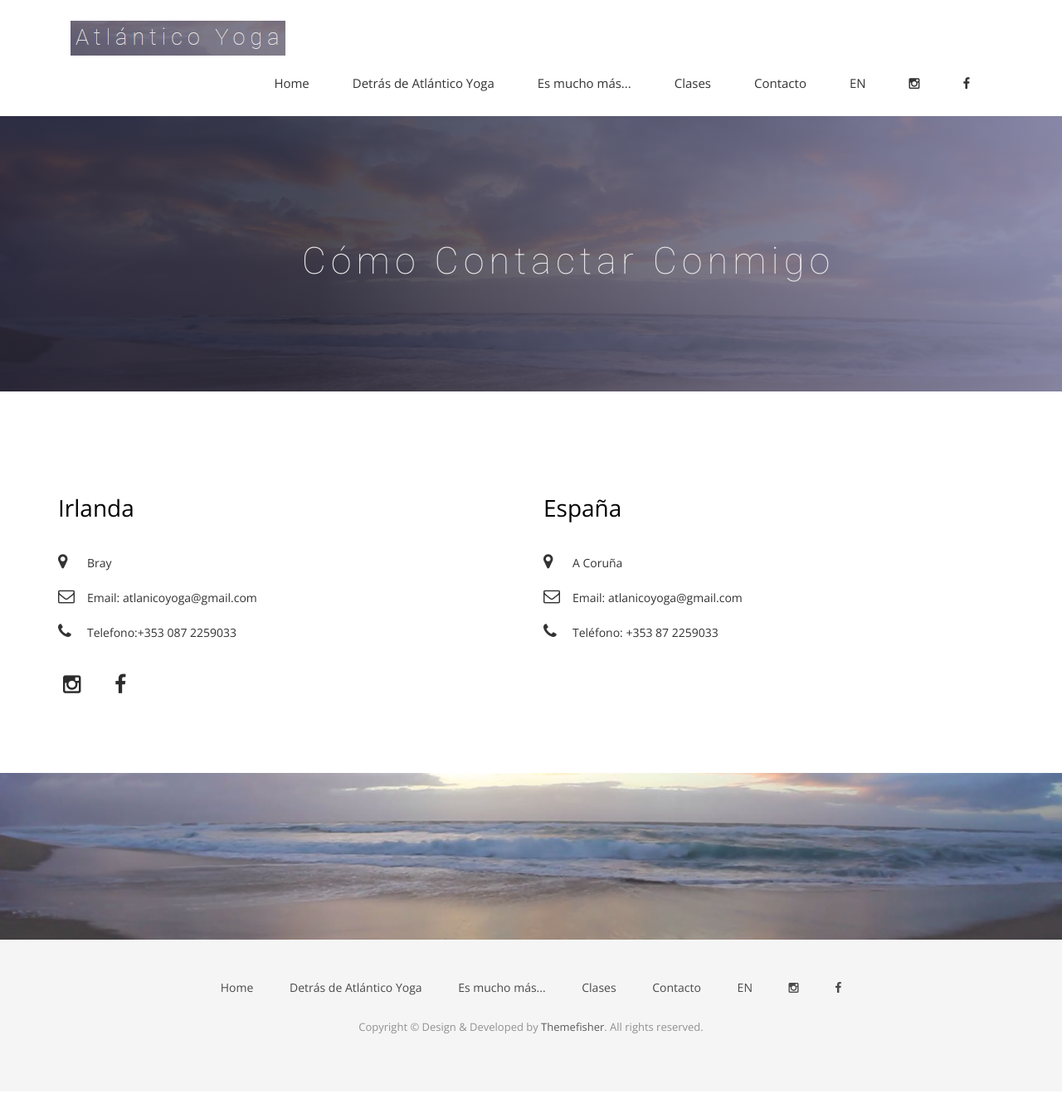
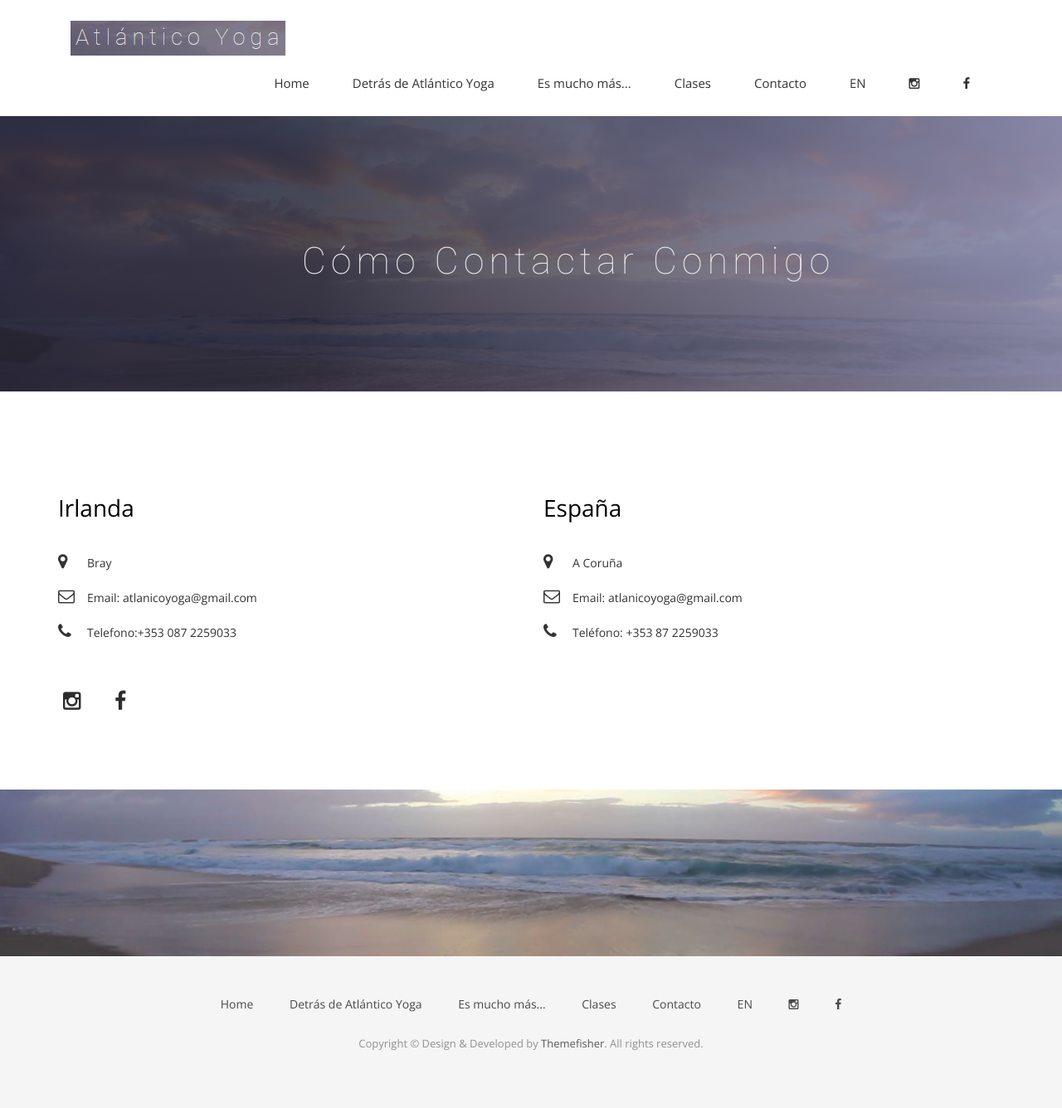
Before and after one commit to mpbarral/atlanticoyoga, a Jekyll site: the page built from contact.html, in a window 1280 px wide. Shown: the whole page at 83% size. Built offline with Jekyll 4.4.1, drawn with Linux system fonts in a browser that asks for light colours; nearby versions of some CDN libraries; some web fonts are replaced.

Commit message:
social media in contact

```diff
--- a/contact.html
+++ b/contact.html
@@ -19,34 +19,7 @@
 <!-- contact form start -->
 <section id="contact-form">
   <div class="container">
-    <!--<div class="row">
-      <div class="col-md-6 col-sm-12">
-        <div class="block">
-          <form>
-            <div class="form-group">
-              <input type="text" class="form-control" placeholder="Your Name">
-            </div>
-            <div class="form-group">
-              <input type="text" class="form-control" placeholder="Email Address">
-            </div>
-            <div class="form-group">
-              <input type="text" class="form-control" placeholder="Subject">
-            </div>
-          </form>
-        </div>
-      </div>
-      <div class="col-md-6 col-sm-12">
-        <div class="block">
-          <form>
-            <div class="form-group-2">
-              <textarea class="form-control" rows="3" placeholder="Your Message"></textarea>
-            </div>
-            <button class="btn btn-default" type="submit">Send Message</button>
-          </form>
-        </div>
-      </div>
-    </div>-->
-    <div id="contact-box" class="row">
+        <div id="contact-box" class="row">
       <div class="col-md-6 col-sm-12">
         <div class="block">
           <h2>Irlanda</h2>
@@ -61,18 +34,9 @@
               <i class="fa fa-phone"></i>Telefono:+353 087 2259033
             </li>
           </ul>
-
-          <ul class="social-icons">
-            <li>
-              <a href="https://www.instagram.com/atlanticoyoga/?hl=en"> <i class="fa fa-instagram"></i></a>
-            </li>
-            <li>
-              <a href="https://www.facebook.com/atlantico.yoga"><i class="fa fa-facebook"></i></a>
-            </li>
-          </ul>
         </div>
       </div>
-<div class="col-md-6 col-sm-12">
+    <div class="col-md-6 col-sm-12">
         <div class="block">
         <h2>España</h2>
         <ul class="address-block">
@@ -88,6 +52,18 @@
         </ul>
         </div>
       </div>
+      <div class="col-md-6 col-sm-12">
+          <div class="block">
+          <ul class="social-icons">
+          <li>
+          <a href="https://www.instagram.com/atlanticoyoga/?hl=en"> <i class="fa fa-instagram"></i></a>
+          </li>
+          <li>
+          <a href="https://www.facebook.com/atlantico.yoga"><i class="fa fa-facebook"></i></a>
+          </li>
+          </ul>
+          </div>
+        </div>
     </div>
   </div>
 </section>
@@ -103,3 +79,14 @@
     </div>
   </div>
 </section>
+
+<!--</div>-->
+
+  <!--  <ul class="social-icons">
+<li>
+<a href="https://www.instagram.com/atlanticoyoga/?hl=en"> <i class="fa fa-instagram"></i></a>
+</li>
+<li>
+<a href="https://www.facebook.com/atlantico.yoga"><i class="fa fa-facebook"></i></a>
+</li>
+</ul>-->
```
